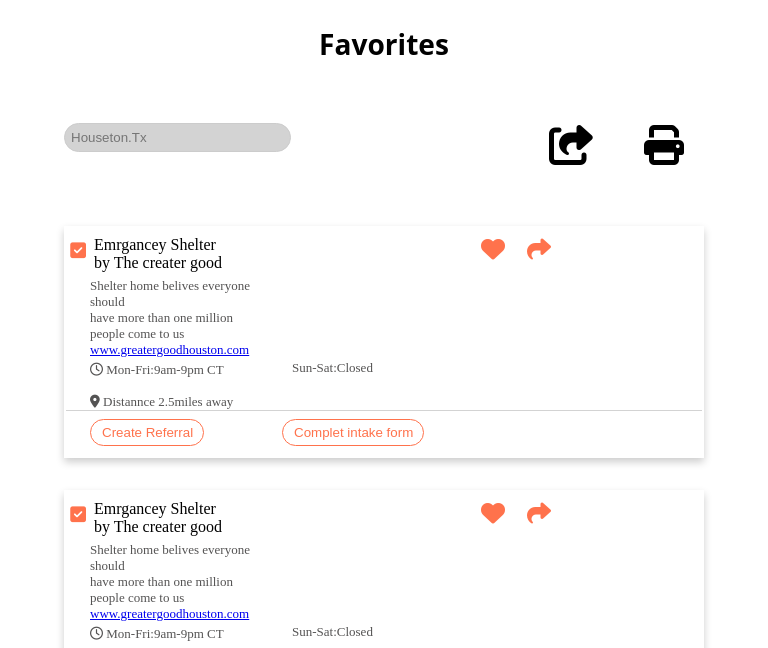
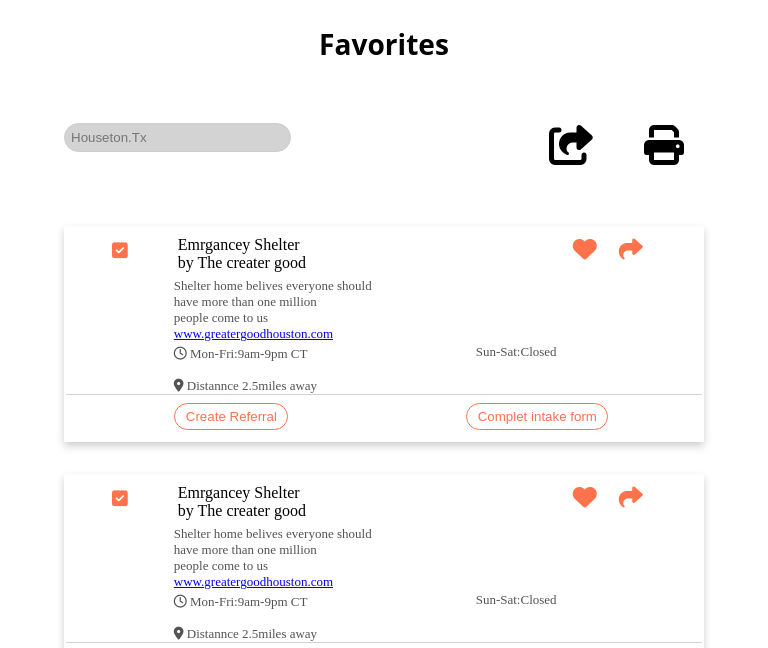
Before and after one commit to rohit2112/newupdateS3.io, a plain HTML site: page index.html in a window 768 px wide. Shown: the part 115-763 px from the top of the page. Drawn offline with Linux system fonts and the light colour scheme.

Commit message:
Update update.css

```diff
--- a/update.css
+++ b/update.css
@@ -146,7 +146,7 @@ body {
 
                         .card{
                             display: grid;
-                            grid-template-columns: 1.5rem 12rem auto ;
+                            grid-template-columns: auto auto auto ;
                           /*  grid-template-rows: 2rem 5.5rem 3.5rem 2.3rem;*/
                             box-shadow: 0 4px 8px 0 rgba(0, 0, 0, 0.2);
                             transition: 0.3s;
@@ -271,22 +271,22 @@ body {
 
                         @media screen and (min-width: 768px) and (max-width: 1024px) {
                              .grid-container {
-                                grid-template-columns: 1fr 1fr;
+                                grid-template-columns: 1fr ;
                             }
 
                             .cards-container {
-                                grid-template-columns: 1fr 1fr;
+                                grid-template-columns: 1fr ;
                             }
                         }
                         /* Tablets, iPads (portrait) ---------- */
 
                         @media screen and (min-width: 768px) {
                              .grid-container {
-                                grid-template-columns: 1fr;
+                                grid-template-columns: 1fr ;
                             }
 
                             .cards-container {
-                                grid-template-columns: 1fr;
+                                grid-template-columns: 1fr ;
                             }
                         }
                         /* Tablets, iPads (landscape) ---------- */
```
